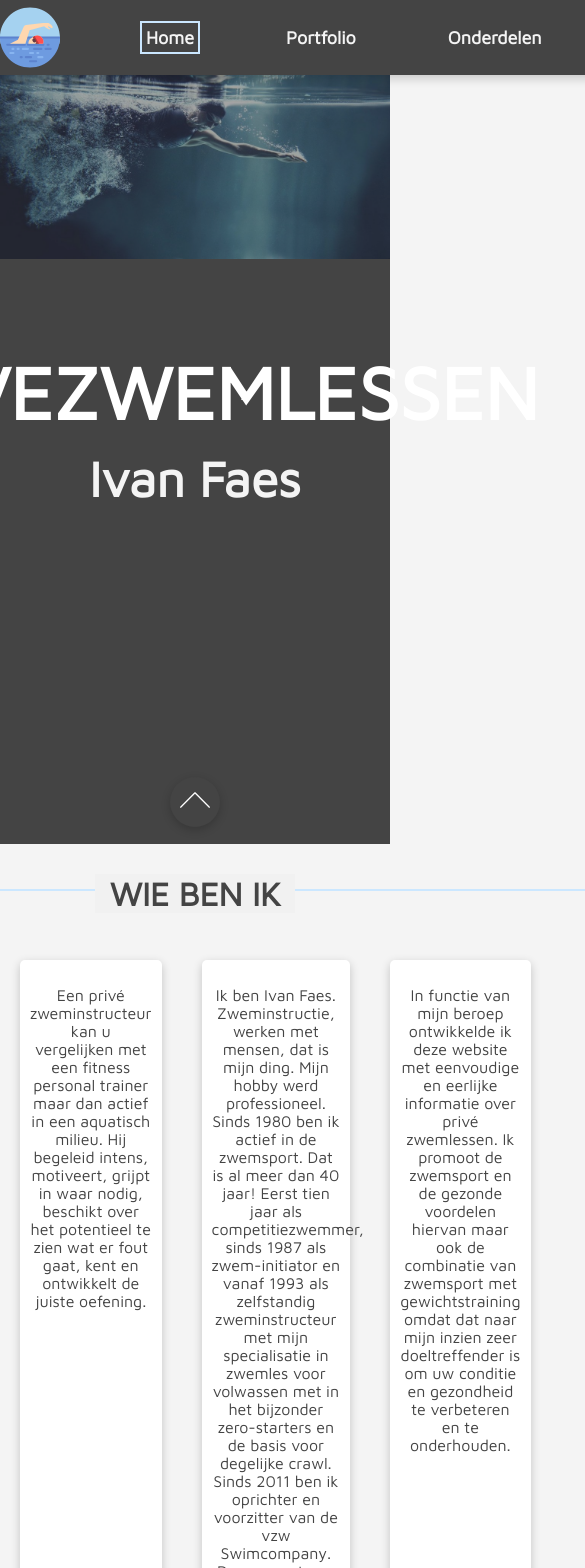
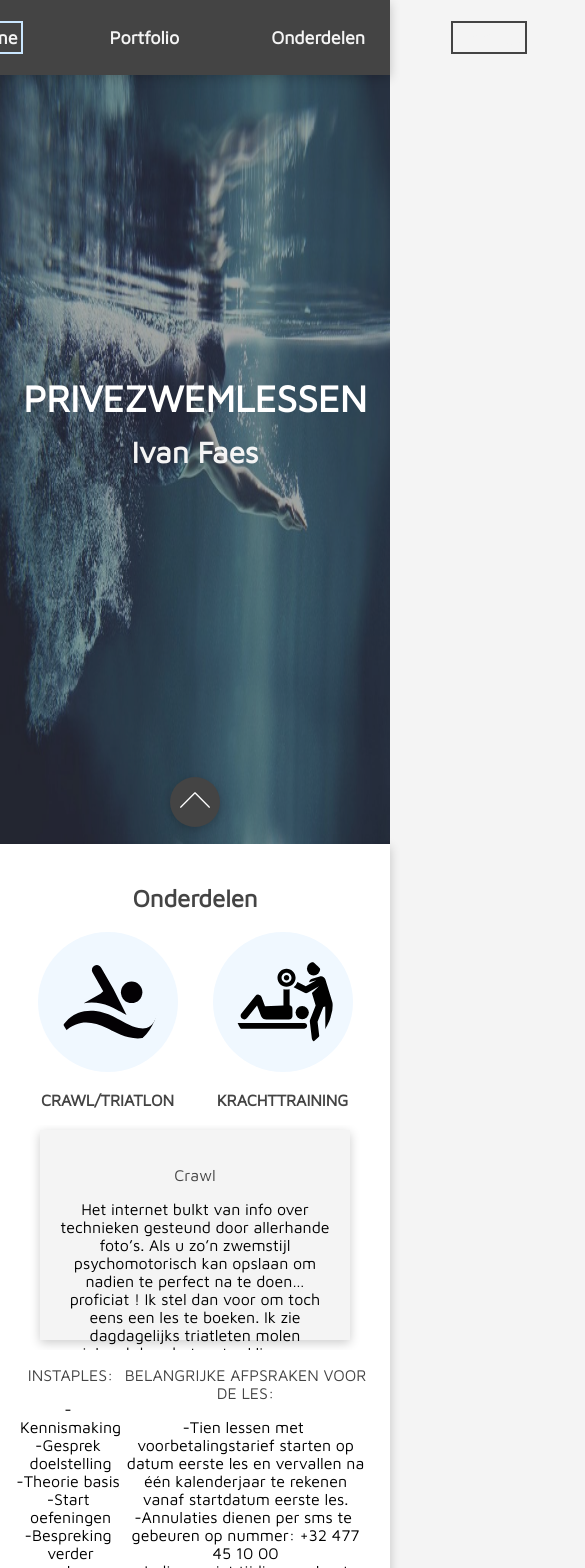
Before and after one commit to snenenenenenene/Ivan-Website, a React (Create React App) app: page / in a window 390 px wide. Shown: the top 1568 px of the page, 585 px wide, since content can reach past the window. Built offline with nearby package versions, Linux system fonts and the light colour scheme.

Commit message:
Mobile display fixing

```diff
--- a/src/App.css
+++ b/src/App.css
@@ -3,6 +3,14 @@
   /* display: flex; */
   /* flex-direction: column; */
 }
+@media screen and (max-width: 990px) {
+  .challenge-coach-card {
+background-color: red;
+display: flex;
+flex-direction: column;
+  }
+}
+
 * {
   font-family: 'Maven Pro', sans-serif;
 }
@@ -19,6 +27,8 @@ h2, a, p {
 ul {
   list-style-position: inside;
   list-style-type: none;
+  list-style: none;
+    padding-left: 0;
 }
 
 ul > li {
@@ -36,6 +46,7 @@ ul > li:before {
   font-weight: 500;
   background-color: #444444;
   min-width: 100%;
+  max-width: 100%;
   height: 75px;
   display: flex;
   justify-content: center;
@@ -103,18 +114,22 @@ ul > li:before {
 
 .home-text p {
   color: #F4F4F4;
-  font-size: 50px;
+  font-size: 40%;
   font-weight: 800;
-  margin-top: -50px;
+  margin-top: -5%;
 }
 .home-text h2 {
   color: #FFF;
-  font-size: 75px;
+  font-size: 50%;
   font-weight: 1000;;
 }
 .home-image {
-  width: 100%;
+  width: auto;
+  max-width:100%;
   z-index: 400;
+  height: 100%;
+  max-height:100%;
+  /* justify-content: center; */
 }
 
 .who-am-i {
@@ -257,6 +272,9 @@ h2 span {
 }
 
 .challenge-coach-card {
+  display: flex;
+  justify-content: center;
+  align-items: center;
   background-color: #F4F4F4;
   padding: 20px;
   box-shadow: 0 3px 10px rgb(0 0 0 / 0.2);
@@ -334,6 +352,8 @@ a.anchor {
   background-color: #444444;
   text-align: start;
   padding-left: 20px;
+  width: 100%;
+  position: absolute;
   box-shadow: 0 3px 10px rgb(0 0 0 / 0.2);
 }
 .footer p {
--- a/src/App.js
+++ b/src/App.js
@@ -66,7 +66,7 @@ function App() {
                     </div>
                 </div>
       <Home/>
-      <Portfolio/>
+      {/* <Portfolio/> */}
       <Programs/>
       <Tarifs/>
       <Contact/>
--- a/src/components/Programs.jsx
+++ b/src/components/Programs.jsx
@@ -84,7 +84,7 @@ export default class Programs extends Component {
                         </div>
                     </div>
                 </div>
-                <div className="challenge-coach-card" style={{display: "flex"}}>
+                <div className="challenge-coach-card">
                     <div>
               <p style={{fontWeight: "bolder"}}>CHALLENGE MET UW COACH!</p>
            <p> Dit is een challenge voor de volwassenen die van niveau nul starten of voor diegenen die enkel de schoolslag beheersen en als doel bijvoorbeeld na 1 jaar vlot crawl en rugslag wensen te zwemmen. We stellen een persoonlijk doel op met wat u wenst te bereiken met zwemles- en/of fitness coaching na 1 jaar. Dan beginnen we te trainen.
@@ -98,7 +98,7 @@ export default class Programs extends Component {
    <li>Sportverzekering b.a.</li>
 </ul>
 </div>
-<img src={ivan} height="230" style={{borderRadius: 100 + "%"}}/>
+<img src={ivan} height="250" width="250" style={{borderRadius: 100 + "%"}}/>
                 </div>
             </div>
         )
```
